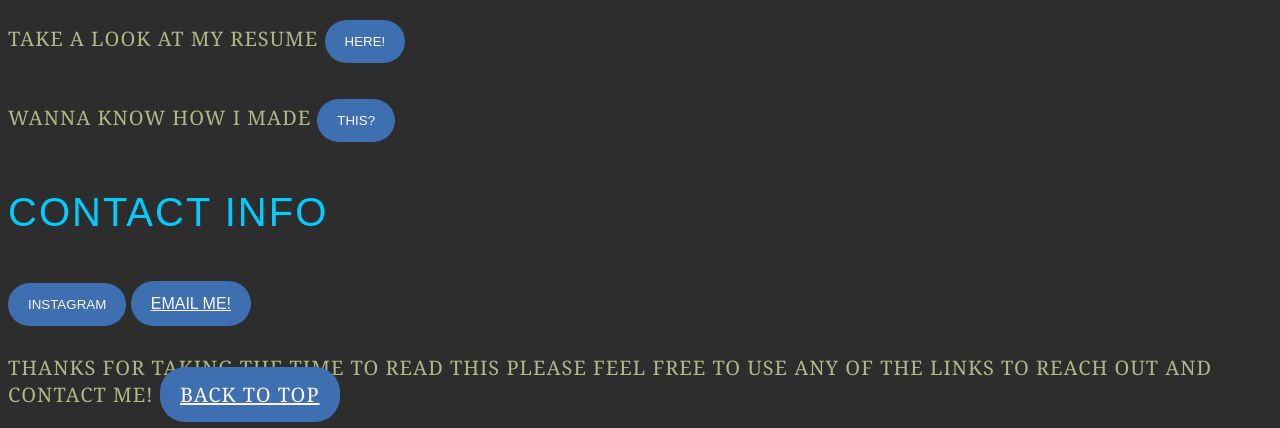
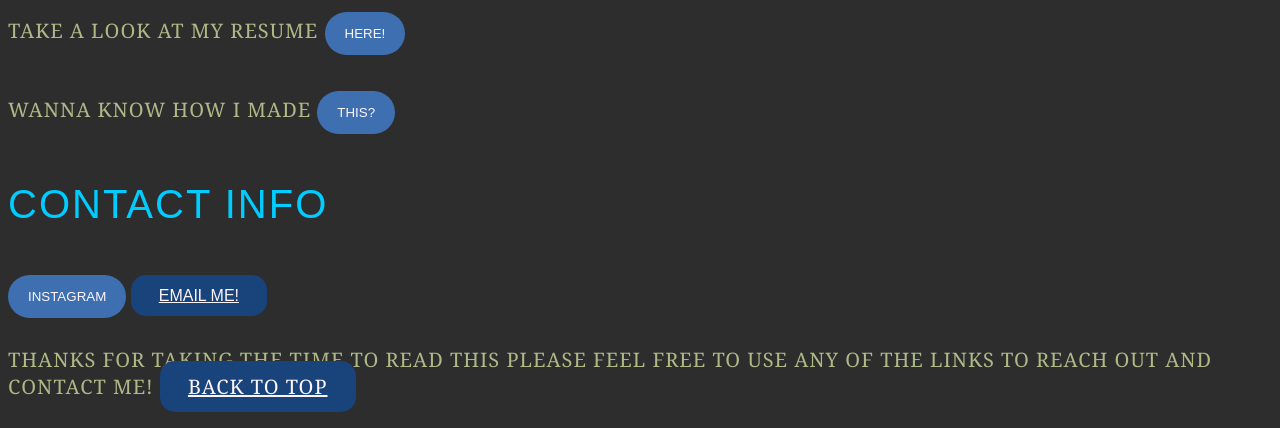
Before and after one commit to ccjacobo/JacobOrozco.github.io, a plain HTML site: page index.html in a window 1280 px wide. Shown: the part 1259-1687 px from the top of the page. Drawn offline with Linux system fonts and the light colour scheme.

Commit message:
Main txt

```diff
--- a/Index_styles.css
+++ b/Index_styles.css
@@ -13,15 +13,15 @@ body {
   color: #00ccff;
 }
 a{
-  background-color: rgb(62, 112, 177);
+  background-color: rgb(24, 67, 123);
   color: rgb(254, 245, 251);
-  padding: 14px 20px;
-  margin: 8px 0;
+  padding: 12px 28px;
+  margin: 6px 0;
   border: none;
   cursor: pointer;
-  width: 1/50th; /* You can also use % or vw/vh as width */
-  height: 1/50th; /* You can also use % or vw/vh as height */
-  border-radius: 25px; /* You can adjust the value to make it more or less rounded */
+  width: 1/60th; /* You can also use % or vw/vh as width */
+  height: 1/60th; /* You can also use % or vw/vh as height */
+  border-radius: 15px; /* You can adjust the value to make it more or less rounded */
 }
 
 button{
```
